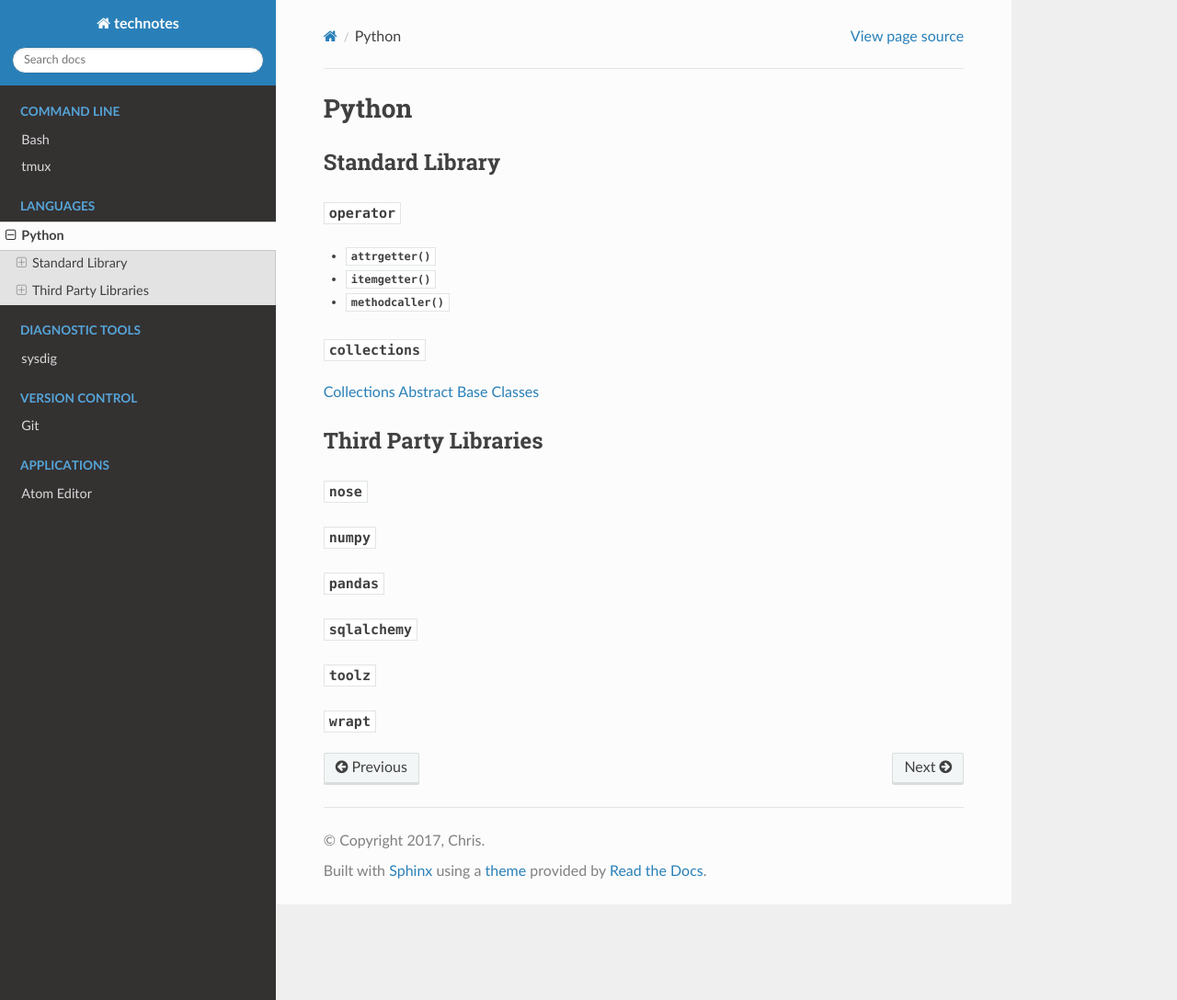
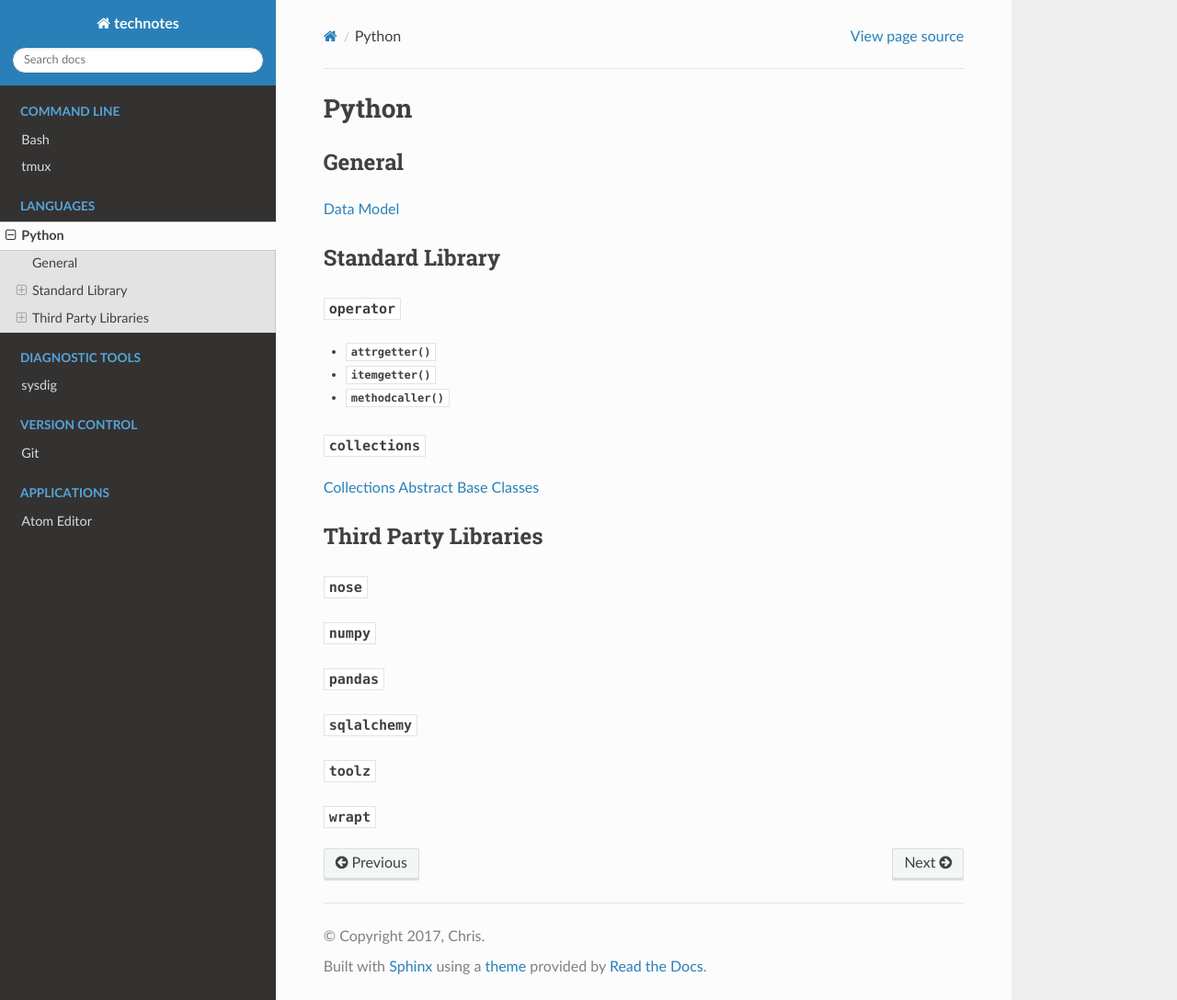
Before and after one commit to heterotopian/technotes, a Sphinx documentation site: the page built from source/python.rst, in a window 1280 px wide and 1088 px high. Shown: the whole window at 92% size. Built offline with Sphinx 7.4.7 and the Read the Docs theme 2.0.0, drawn with Linux system fonts in a browser that asks for light colours.

Commit message:
Add data model

```diff
--- a/source/python.rst
+++ b/source/python.rst
@@ -3,6 +3,11 @@
 ======
 Python
 ======
+
+General
+=======
+
+`Data Model <https://docs.python.org/2.7/reference/datamodel.html>`_
 
 
 Standard Library
```
